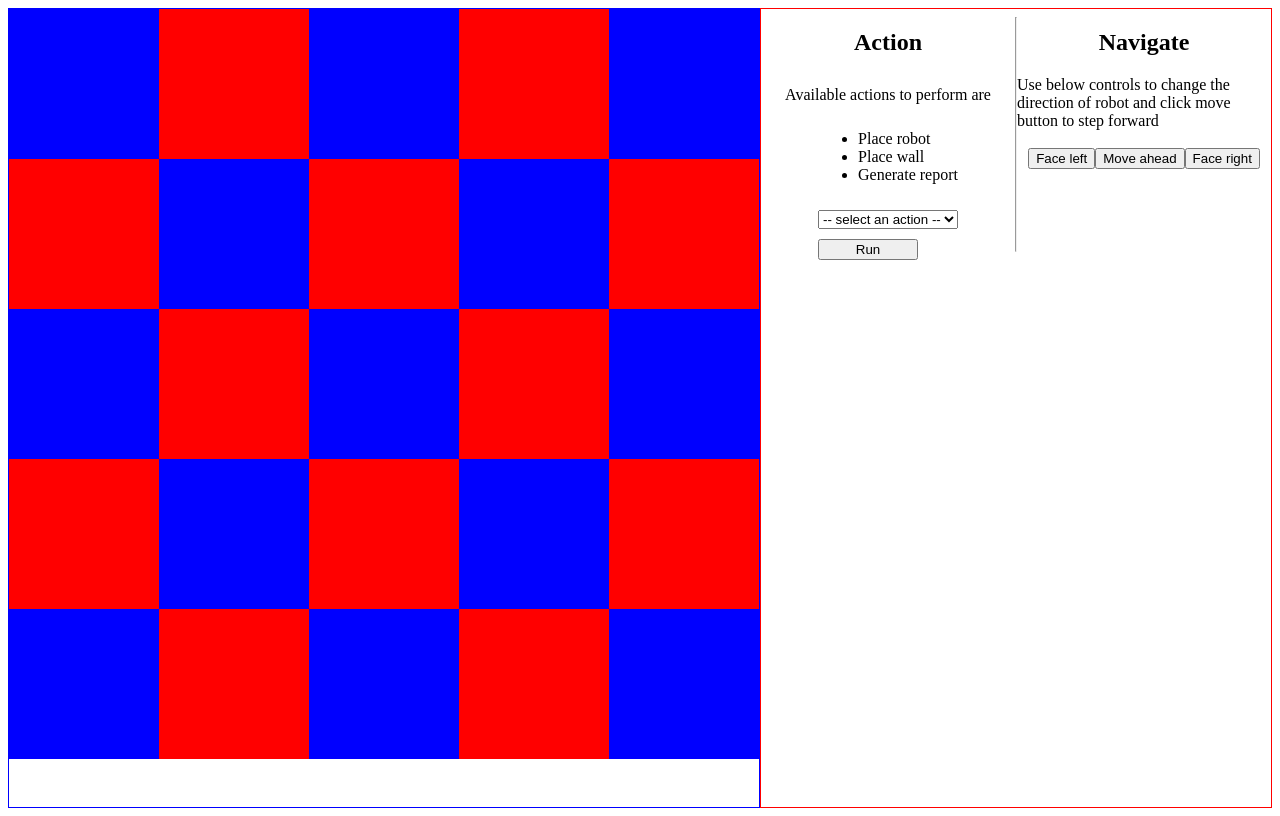
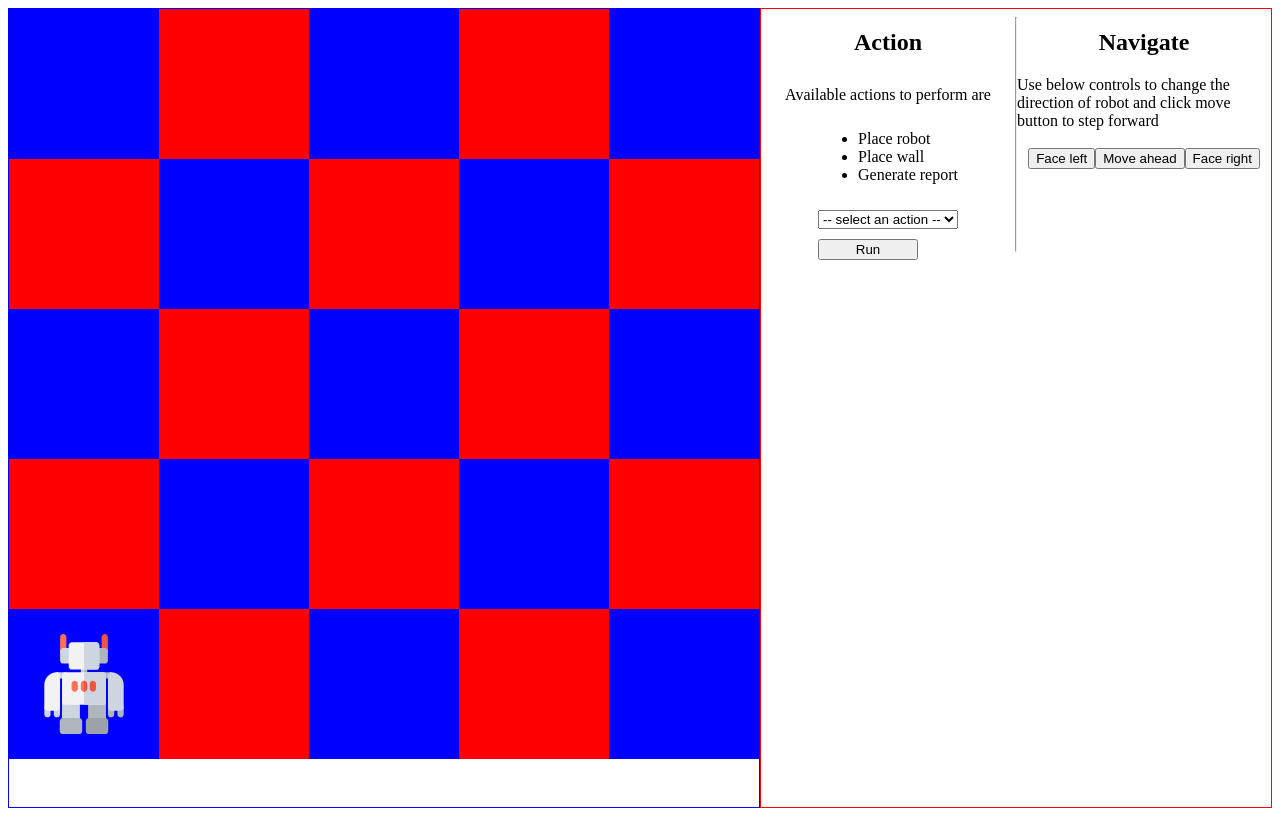
Before and after one commit to hafizali05/toy-robot, a React (Vite) app: page / in a window 1280 px wide. Built offline with nearby package versions, Linux system fonts and the light colour scheme.

Commit message:
showing robot on UI by co-ordinates

```diff
--- a/package.json
+++ b/package.json
@@ -10,6 +10,7 @@
     "test": "vitest"
   },
   "dependencies": {
+    "classnames": "^2.3.2",
     "react": "^18.2.0",
     "react-dom": "^18.2.0"
   },
--- a/src/components/Board/index.tsx
+++ b/src/components/Board/index.tsx
@@ -1,15 +1,36 @@
+import classNames from 'classnames';
+import { matrix } from '../../contants/matrix';
 import styles from './style.module.css';
 const styleClass = [styles.blue, styles.red];
-const getBackgroundColor = (index: number) => styleClass[index % 2];
+
+const rows = [0, 1, 2, 3, 4];
+const columns = [0, 1, 2, 3, 4];
+
+
 export const Board = () => {
     return (
-        <div className={styles.parent} data-testid="board">
+        <div className={classNames(styles.parent)} data-testid="board">
             {
-                Array.from({ length: 25 })
-                    .map(
-                        (e, index) => <div key={index} className={getBackgroundColor(index)} />
+                matrix.map(
+                    ([x, y], index) => (
+                        <div
+                            aria-label={`row ${x} and column ${y}`}
+                            key={index}
+                            className={classNames([styleClass[index % 2], styles.box])}
+                            data-x={x}
+                            data-y={y}
+                        >
+                            <Robot bol={x === 1 && y === 1} />
+                        </div>
                     )
+                )
             }
         </div>
     )
 }
+const Robot = ({ bol }: { bol: boolean }) => {
+    if (!bol) return null;
+    return (
+        <img src="/public/robot.svg" alt="" style={{ position: 'absolute' }} width={100} />
+    )
+}
--- a/src/components/Board/style.module.css
+++ b/src/components/Board/style.module.css
@@ -1,6 +1,12 @@
 .parent {
     display: grid;
     grid-template-columns: repeat(5, 150px);
+}
+.box {
+    position: relative;
+    background-color: red;
+    display: grid;
+    place-items: center;
 }
 
 .blue {
--- /dev/null
+++ b/src/contants/matrix.ts
@@ -0,0 +1,7 @@
+export const matrix = [
+    [5, 1], [5, 2], [5, 3], [5, 4], [5, 5],
+    [4, 1], [4, 2], [4, 3], [4, 4], [4, 5],
+    [3, 1], [3, 2], [3, 3], [3, 4], [3, 5],
+    [2, 1], [2, 2], [2, 3], [2, 4], [2, 5],
+    [1, 1], [1, 2], [1, 3], [1, 4], [1, 5],
+]
```
Also changed, not shown: public/robot.svg (added), 1 other file (tests, documents, lock files or other folders).
